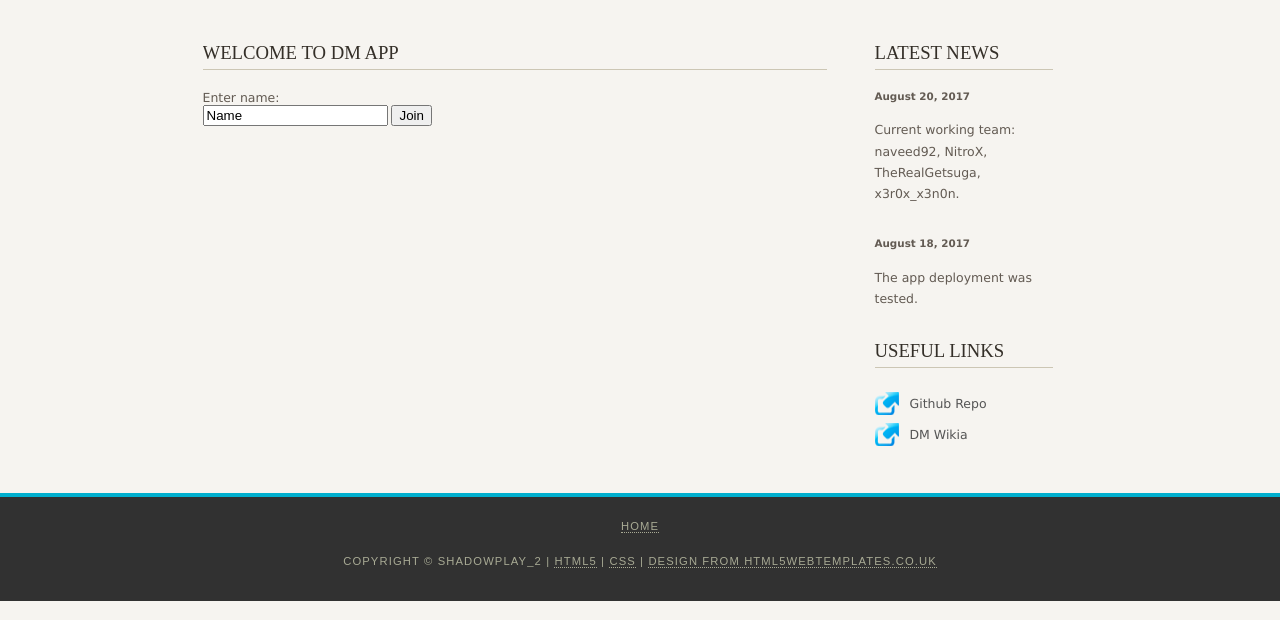
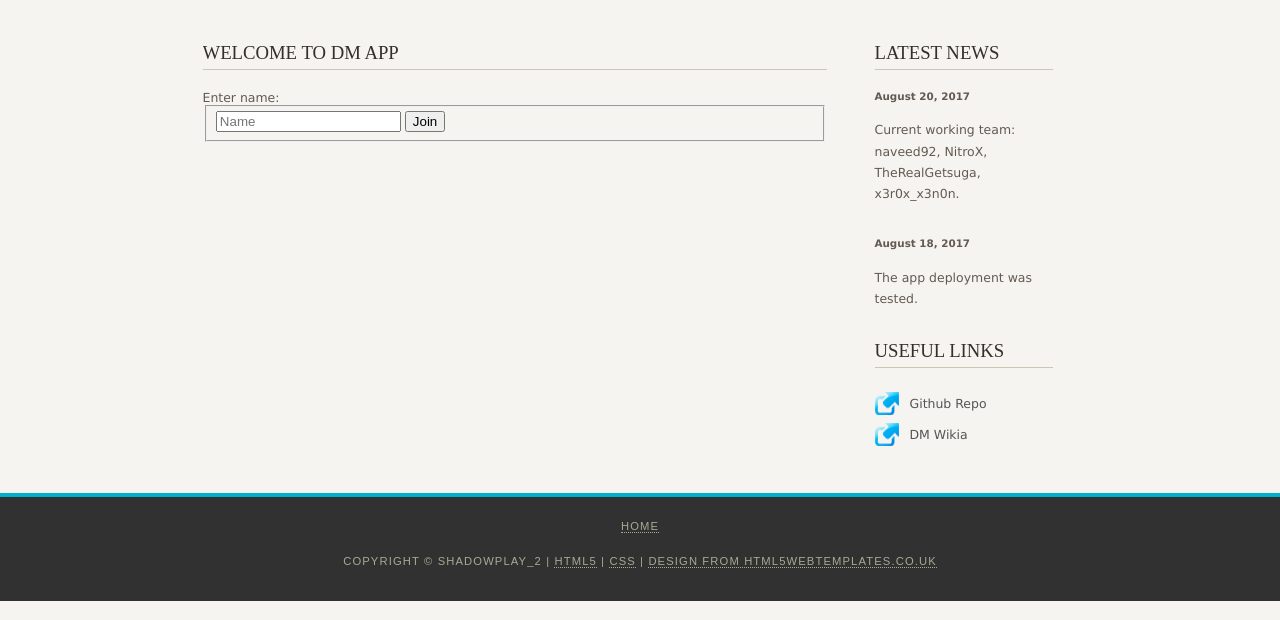
Before and after one commit to PranjalBishtNX/DMApp, a website: page views/index.html in a window 1280 px wide. Shown: the part 180-800 px from the top of the page. Drawn offline with Linux system fonts and the light colour scheme.

Commit message:
Adil's changes

```diff
--- a/views/index.html
+++ b/views/index.html
@@ -49,10 +49,12 @@
                     <!-- insert the page content here -->
                     <h1>Welcome to DM App</h1>
                     Enter name:
-                    <form action="lobby/">
-                        <input type="text" name="user" value="Name">
+                     <fieldset>
+                    <form action="/" method="post">
+                        <input type="text" name="inputname" placeholder="Name" required>
                         <input type="submit" value="Join">
                     </form>
+                    </fieldset>
                 </div>
             </div>
             <div id="content_footer"></div>
```
Also changed, not shown: views/lobby.html (+1 -1 lines).
